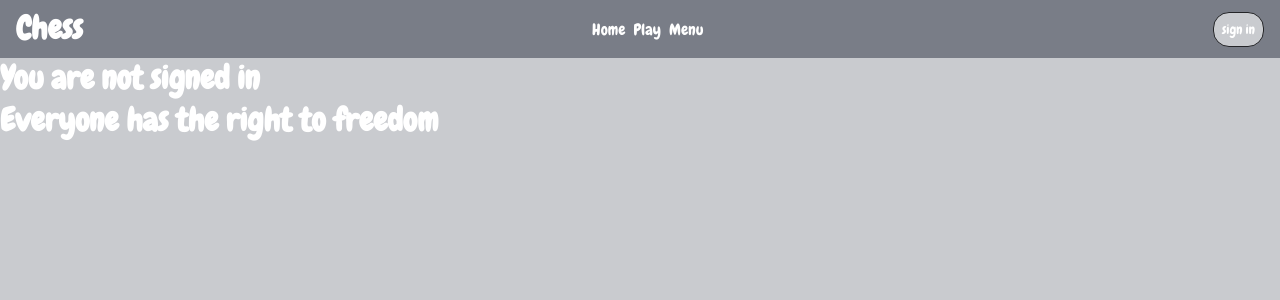
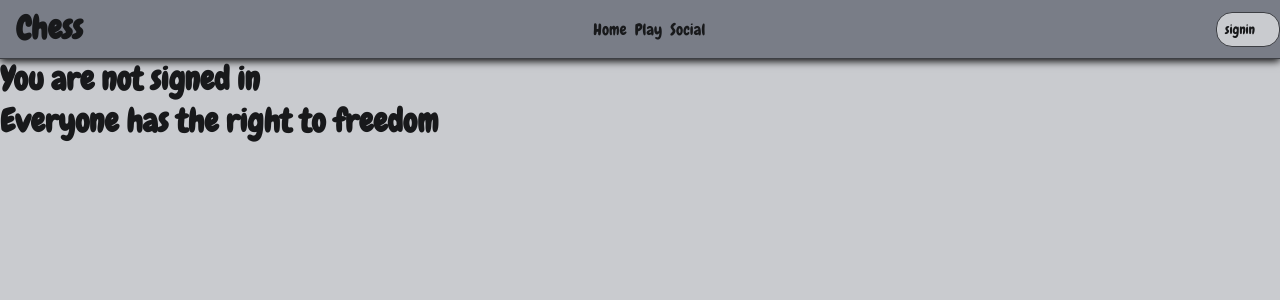
Before and after one commit to helauren42/WebChess, a React (Create React App) app in the folder reactapp/: page / in a window 1280 px wide. Shown: the top 300 px of the page. Built offline with nearby package versions, Linux system fonts and the light colour scheme.

Commit message:
added router to redirect to pages, navbar redirections working

```diff
--- a/reactapp/src/CSS/App.css
+++ b/reactapp/src/CSS/App.css
@@ -6,13 +6,19 @@
 :root {
   --primary-color: #797D87;
   --secondary-color: #c9cbcf;
-  --border-color: #242528;
+  --border-color: #3d3f44;
+  --navbar-text-color: #18191b;
 }
 
 * {
   margin: 0;
   border: 0;
   box-sizing: border-box;
+  color: var(--navbar-text-color);
+}
+
+a {
+  text-decoration: none;
 }
 
 button {
@@ -22,7 +28,8 @@ button {
   border-width: 0.1rem;
   border-color: var(--border-color);
   background-color: var(--secondary-color);
-  color: white;
+  /* color: white; */
+  color: var(--navbar-text-color);
 }
 
 button:hover {
--- a/reactapp/src/CSS/NavBar.css
+++ b/reactapp/src/CSS/NavBar.css
@@ -5,6 +5,10 @@
   flex-direction: row;
   align-items: center;
   justify-content: space-between;
+  border-style: solid;
+  border-bottom-width: 0.1rem;
+  box-shadow: 0rem 0.1rem 0.5rem black;
+  border-color: var(--border-color);
 }
 
 #navbar * {
@@ -15,6 +19,7 @@
 #nav-title {
   margin-left: 1rem;
 }
+
 
 #nav-title:hover {
   cursor: pointer;
--- /dev/null
+++ b/reactapp/src/JS/Account.js
@@ -0,0 +1,7 @@
+export const AccountPage = () => {
+  return (
+    <div>
+      <h1>Account Page</h1>
+    </div>
+  )
+}
--- a/reactapp/src/JS/App.js
+++ b/reactapp/src/JS/App.js
@@ -1,8 +1,13 @@
 import { useState, useEffect, useContext, createContext } from 'react';
-import { NavBar } from './NavBar';
+import { Routes, Route } from 'react-router-dom'
 
 import '../CSS/App.css'
 import { HomePage } from "./HomePage.js"
+import { NavBar } from './NavBar';
+import { GamePage } from './Game.js'
+import { SigninPage } from './Signin.js'
+import { SocialPage } from './Social.js'
+import { AccountPage } from './Account.js'
 
 export const AppContext = createContext()
 
@@ -11,7 +16,13 @@ const App = () => {
   return (
     <AppContext.Provider value={[signedIn, setSignedIn]}>
       <NavBar />
-      <HomePage></HomePage>
+      <Routes>
+        <Route path="/" element={<HomePage />} />
+        <Route path="/game" element={<GamePage />} />
+        <Route path="/social" element={<SocialPage />} />
+        <Route path="/signin" element={<SigninPage />} />
+        <Route path="/account" element={<AccountPage />} />
+      </Routes>
     </AppContext.Provider>
   )
 }
--- a/reactapp/src/JS/Game.js
+++ b/reactapp/src/JS/Game.js
@@ -1,6 +1,9 @@
 import { useState, useEffect, useContext } from 'react';
 
 export const GamePage = () => {
+  return (
+    <h1>Game Page</h1>
+  )
 
 
 }
--- a/reactapp/src/JS/NavBar.js
+++ b/reactapp/src/JS/NavBar.js
@@ -1,18 +1,21 @@
 import { useState, useEffect, useContext } from 'react';
+import { Link } from 'react-router-dom'
 import { AppContext } from './App';
 import '../CSS/NavBar.css'
 
 export const NavBar = () => {
   const [signedIn, setSignedIn] = useContext(AppContext)
+  useEffect(() => {
+  }, [signedIn])
   return (
     <div id="navbar">
-      <h1 id="nav-title">Chess</h1>
+      <h1 id="nav-title"><Link to="/">Chess</Link></h1>
       <ul id="nav-links">
-        <li>Home</li>
-        <li>Play</li>
-        <li>Menu</li>
+        <li><Link to="/">Home</Link></li>
+        <li><Link to="/game">Play</Link></li>
+        <li><Link to="/social">Social</Link></li>
       </ul>
-      <button id="nav-login" onClick={() => setSignedIn(!signedIn)}>{signedIn ? 'account' : 'sign in'}</button>
-    </div>
+      <button ><Link id="nav-login" to="/signin">{signedIn ? 'account' : 'signin'}</Link></button>
+    </div >
   )
 }
--- /dev/null
+++ b/reactapp/src/JS/Signin.js
@@ -0,0 +1,7 @@
+export const SigninPage = () => {
+  return (
+    <div>
+      <h1>Signin Page</h1>
+    </div>
+  )
+}
--- /dev/null
+++ b/reactapp/src/JS/Social.js
@@ -0,0 +1,9 @@
+import '../CSS/Social.css'
+
+export const SocialPage = () => {
+  return (
+    <div>
+      <h1>Social Page</h1>
+    </div>
+  )
+}
--- a/reactapp/src/index.js
+++ b/reactapp/src/index.js
@@ -1,10 +1,11 @@
 import React from 'react';
 import ReactDOM from 'react-dom/client';
 import App from './JS/App';
+import { BrowserRouter as Router } from 'react-router-dom';
 
 const root = ReactDOM.createRoot(document.getElementById('root'));
 root.render(
-  // <React.StrictMode>
-  <App />
-  // </React.StrictMode>
+  <Router>
+    <App />
+  </Router>
 );
```
Also changed, not shown: reactapp/src/CSS/Account.css (added), reactapp/src/CSS/Social.css (added).
